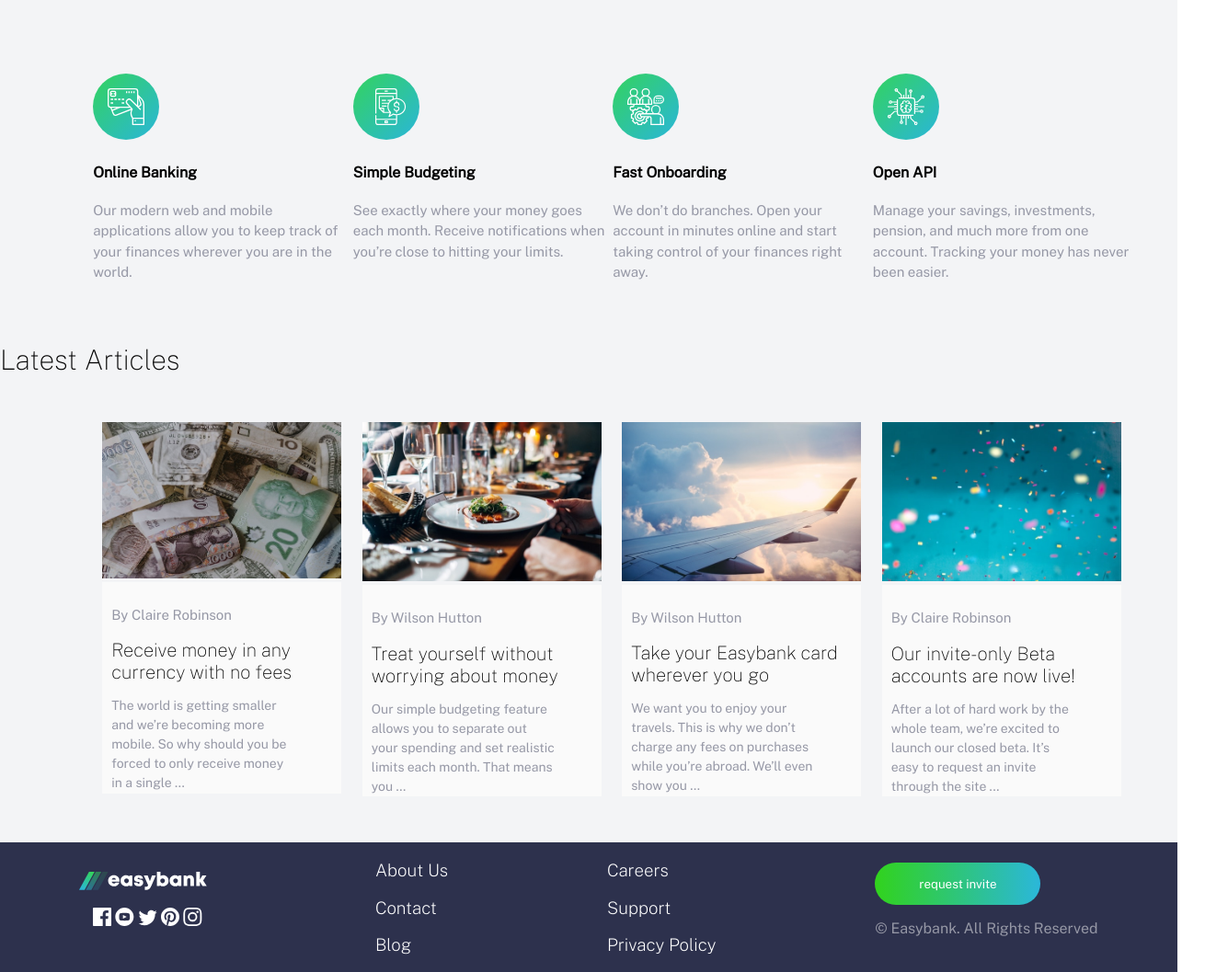
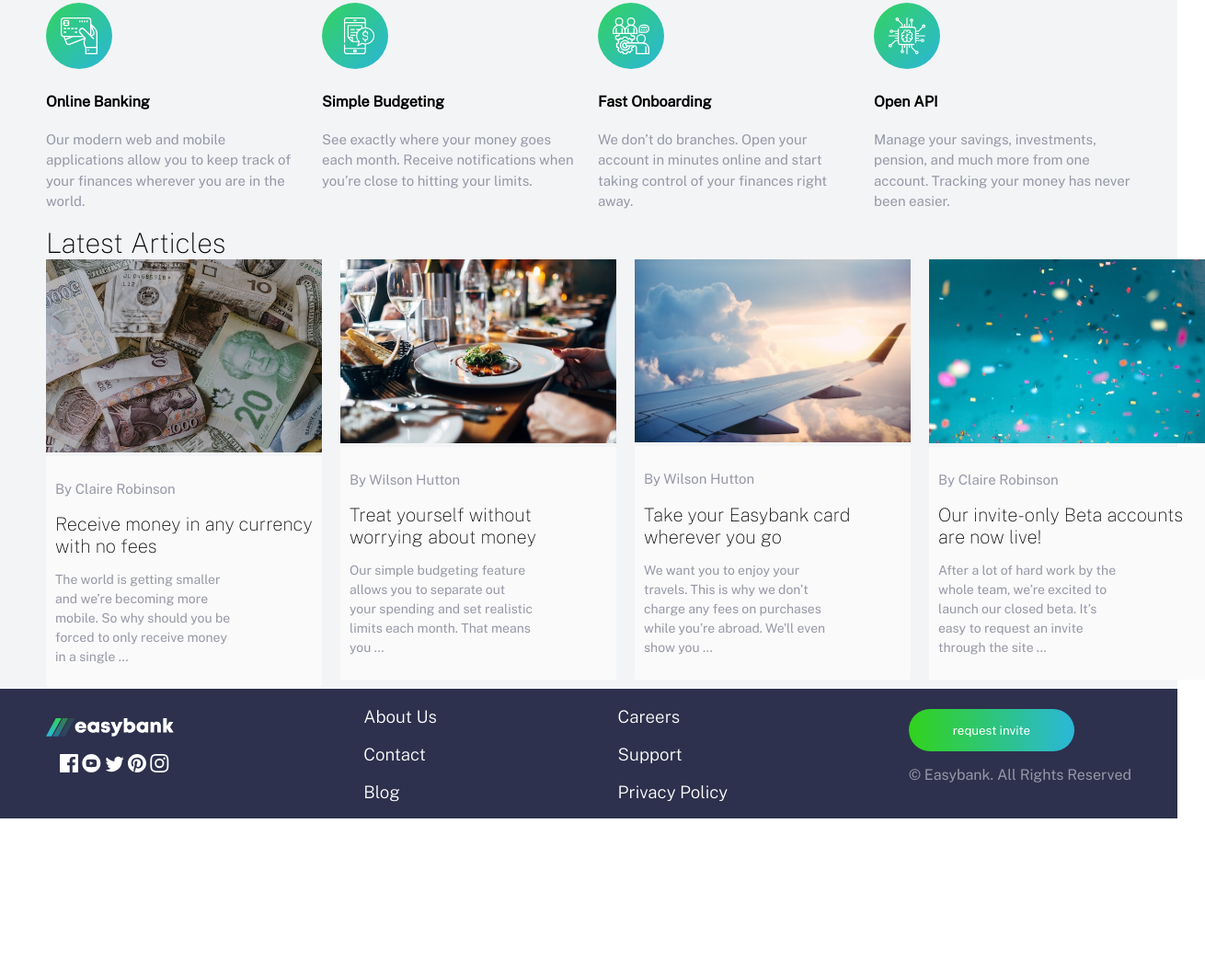
Before and after one commit to BusayoEsther/Easybank-landing-page-master, a plain HTML site: page index.html in a window 1280 px wide. Shown: the part 998-2055 px from the top of the page at 92% size, 1310 px wide, since content can reach past the window. After the commit the page ends 1888 px from the top, so only its background shows below. Drawn offline with nearby package versions, Linux system fonts and the light colour scheme.

Commit message:
i made some changes

```diff
--- a/index.html
+++ b/index.html
@@ -14,12 +14,8 @@
     <title>Easybank</title>
   </head>
   <body>
-    <div class="border">
-      <img
-        style="width: 130px; height: 20px; padding: 15px"
-        src="./images/logo.svg"
-        alt=""
-      />
+    <div class="border maximum">
+      <img style="width: 130px; height: 20px" src="./images/logo.svg" alt="" />
       <ul>
         <li>Home</li>
         <li>About</li>
@@ -46,11 +42,12 @@
       </div>
     </div>
     <div class="container">
+      <div class="maximum">
         <div class="text">
           <h3>Why choose Easybank?</h3>
           <p style="width: 800px; font-size: 15px">
-          We leverage Open Banking to turn your bank account into your financial
-          hub. Control your finances like never before.
+            We leverage Open Banking to turn your bank account into your
+            financial hub. Control your finances like never before.
           </p>
         </div>
 
@@ -67,16 +64,16 @@
             <img src="./images/icon-budgeting.svg" alt="" />
             <h4>Simple Budgeting</h4>
             <p>
-            See exactly where your money goes each month. Receive notifications
-            when you’re close to hitting your limits.
+              See exactly where your money goes each month. Receive
+              notifications when you’re close to hitting your limits.
             </p>
           </div>
           <div>
             <img src="./images/icon-onboarding.svg" alt="" />
             <h4>Fast Onboarding</h4>
             <p>
-            We don’t do branches. Open your account in minutes online and start
-            taking control of your finances right away.
+              We don’t do branches. Open your account in minutes online and
+              start taking control of your finances right away.
             </p>
           </div>
           <div>
@@ -93,7 +90,7 @@
           <div class="border-3">
             <div>
               <img
-              style="height: 170px; width: 260px"
+                style="height: 210px; width: 100%"
                 src="./images/image-currency.jpg"
                 alt=""
               />
@@ -102,14 +99,15 @@
                 <p>By Claire Robinson</p>
                 <h3>Receive money in any currency with no fees</h3>
                 <p style="width: 200px; font-size: 14px">
-                The world is getting smaller and we’re becoming more mobile. So
-                why should you be forced to only receive money in a single …
+                  The world is getting smaller and we’re becoming more mobile.
+                  So why should you be forced to only receive money in a single
+                  …
                 </p>
               </div>
             </div>
             <div>
               <img
-              style="width: 260px"
+                style="width: 100%"
                 src="./images/image-restaurant.jpg"
                 alt=""
               />
@@ -123,19 +121,20 @@
               </div>
             </div>
             <div>
-            <img style="width: 260px" src="./images/image-plane.jpg" alt="" />
+              <img style="width: 100%" src="./images/image-plane.jpg" alt="" />
               <div class="txt">
                 <p>By Wilson Hutton</p>
                 <h3>Take your Easybank card wherever you go</h3>
                 <p style="width: 200px; font-size: 14px">
                   We want you to enjoy your travels. This is why we don’t charge
-                any fees on purchases while you’re abroad. We’ll even show you …
+                  any fees on purchases while you’re abroad. We’ll even show you
+                  …
                 </p>
               </div>
             </div>
             <div>
               <img
-              style="width: 260px"
+                style="width: 100%"
                 src="./images/image-confetti.jpg"
                 alt=""
               />
@@ -152,7 +151,9 @@
           </div>
         </div>
       </div>
+    </div>
     <div class="footer">
+      <div class="maximum">
         <div>
           <img src="./images/logo1.svg" alt="" />
 
@@ -165,18 +166,21 @@
           </div>
         </div>
         <div>
-        <h3 style="font-weight: 200">About Us</h3>
-        <h3 style="font-weight: 200">Contact</h3>
-        <h3 style="font-weight: 200">Blog</h3>
+          <h3 style="font-weight: 300">About Us</h3>
+          <h3 style="font-weight: 300">Contact</h3>
+          <h3 style="font-weight: 300">Blog</h3>
         </div>
         <div>
-        <h3 style="font-weight: 200">Careers</h3>
-        <h3 style="font-weight: 200">Support</h3>
-        <h3 style="font-weight: 200">Privacy Policy</h3>
+          <h3 style="font-weight: 300">Careers</h3>
+          <h3 style="font-weight: 300">Support</h3>
+          <h3 style="font-weight: 300">Privacy Policy</h3>
         </div>
         <div>
           <button>request invite</button>
-        <p style="color: hsl(233, 8%, 62%)">© Easybank. All Rights Reserved</p>
+          <p style="color: hsl(233, 8%, 62%)">
+            © Easybank. All Rights Reserved
+          </p>
+        </div>
       </div>
     </div>
   </body>
--- a/style.css
+++ b/style.css
@@ -1,13 +1,16 @@
 * {
   font-family: "Public Sans", sans-serif;
+  box-sizing: border-box;
 }
 body {
   margin: 0;
 }
+
 .border {
   display: flex;
-  justify-content: space-around;
+  justify-content: space-between;
   align-items: center;
+
 }
 ul li {
   display: inline-block;
@@ -28,10 +31,11 @@ button {
   align-items: center;
   justify-content: space-around;
   background-color: hsl(0, 0%, 98%);
-  padding: 0 10px;
+
   display: grid;
   grid-template-columns: 1fr 1fr;
   overflow: hidden;
+  padding-left: 5%;
 }
 .background {
   position: absolute;
@@ -58,9 +62,9 @@ button {
 }
 .border-3 {
   display: flex;
-  justify-content: space-around;
-  margin-left: 50px;
-  padding: 50px;
+  justify-content: space-between;
+  gap: 20px;
+
 }
 .border-3 p {
   color: hsl(232, 8%, 62%);
@@ -75,12 +79,11 @@ button {
 }
 .text {
   display: inline-block;
-  margin: 40px;
+  margin: 40px 0;
 }
 .txt {
   background-color: hsl(0, 0%, 98%);
-  width: 240px;
-  height: 210px;
+  width: 100%;
   padding: 10px;
 }
 .txt h3 {
@@ -89,16 +92,25 @@ button {
 .footer {
   background-color: hsl(233, 26%, 24%);
   color: white;
+
+}
+.footer .maximum {
   display: flex;
-  justify-content: space-around;
+  justify-content: space-between;
   align-items: center;
 }
+.maximum {
+  max-width: 1180px;
+  margin-left: auto;
+  margin-right: auto;
+
+}
 @media (max-width: 700px) {
-  .border {
-    width: 300px;
-  }
+
   .border-1 {
+    display: flex;
     flex-direction: column-reverse;
+   background-color: hsl(220, 14%, 96%);
   }
   .border-3 {
     flex-direction: column-reverse;
@@ -112,6 +124,21 @@ button {
   .text p {
     font-size: 10px;
     width: 600px;
+  }
+  .txt h3 {
+    width:300px ;
+    margin-left: 100px;
+
+  }
+  .border-1 h1 {
+  margin-left: 100px;
+  }
+  .border-1 p {
+    text-align: center;
+    margin-left: 100px;
+  }
+  .txt p {
+    width: 200px;
   }
   body {
     text-align: center;
```
Lines whose indentation alone changed are shown as unchanged.
